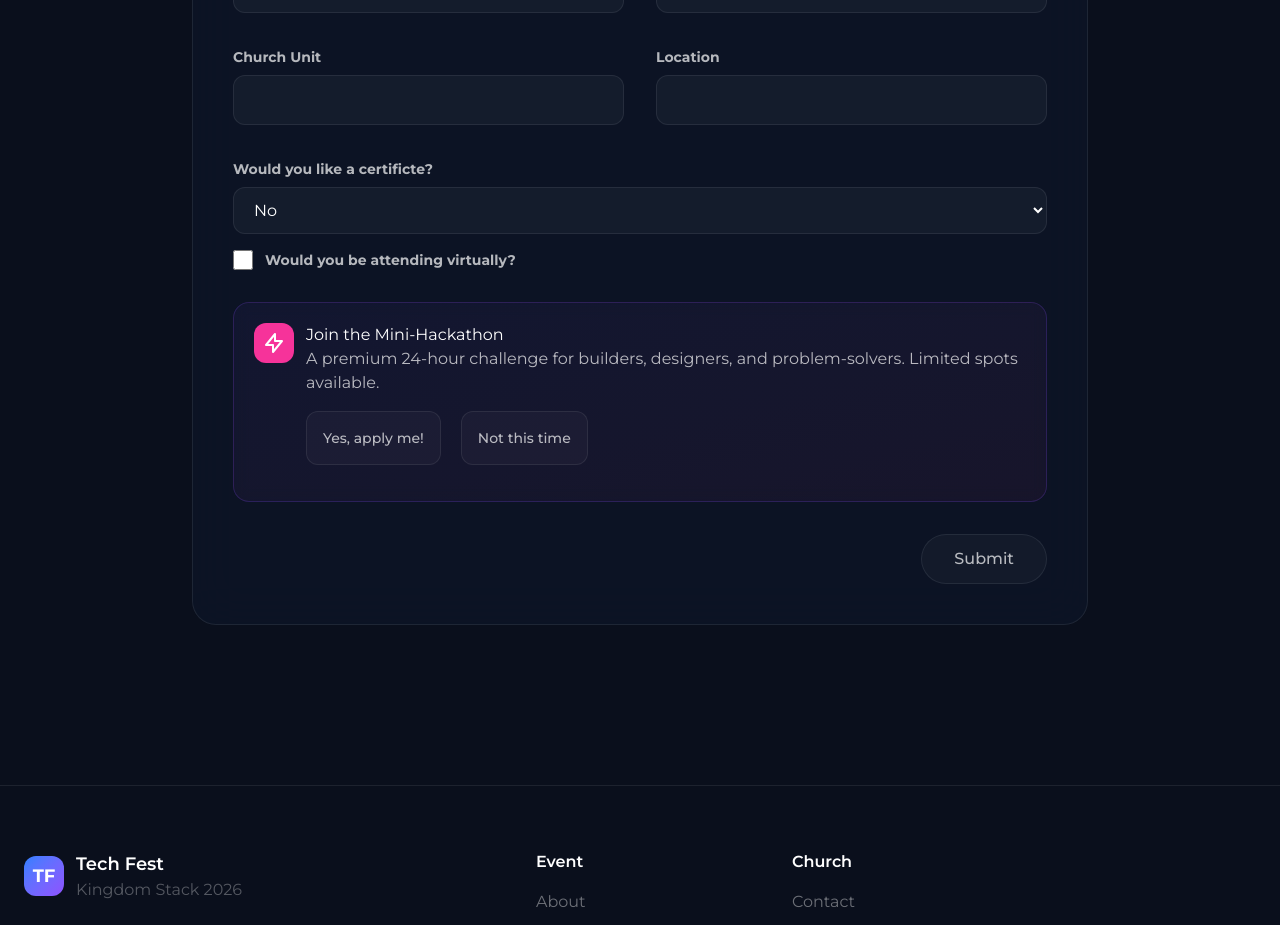
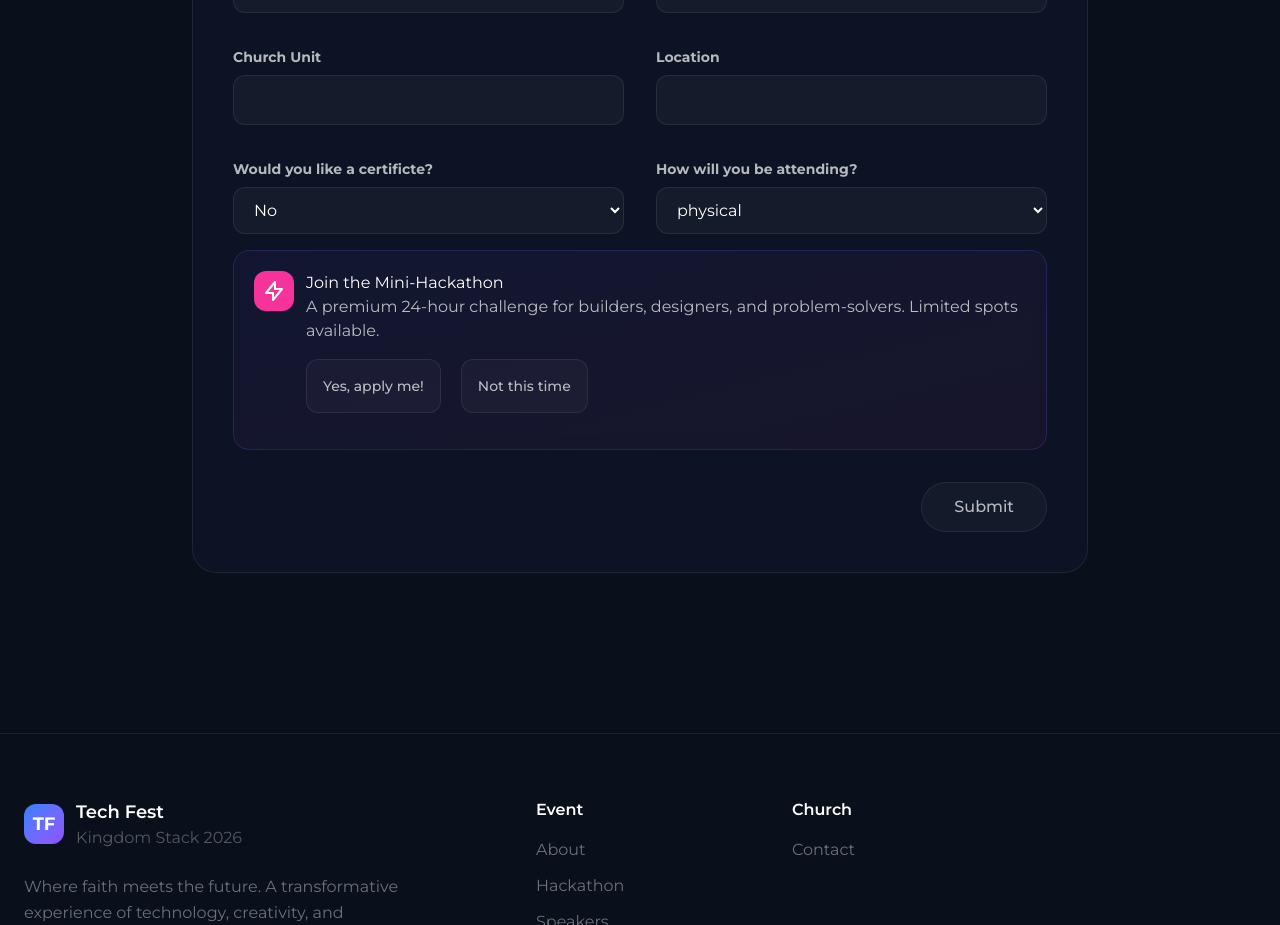
Before and after one commit to VLBC-Tech/Tech-Fest, a Next.js app: page / in a window 1280 px wide. Shown: the part 5500-6425 px from the top of the page. Built offline with nearby package versions, Linux system fonts and the light colour scheme.

Commit message:
feat: attendance mode field

```diff
--- a/app/_components/Register.tsx
+++ b/app/_components/Register.tsx
@@ -48,7 +48,9 @@ export default function Register() {
   const [unit, setUnit] = useState<string>("");
   const [location, setLocation] = useState<string>("");
   const [certificateType, setCertificateType] = useState<string>("");
-  const [attendanceType, setAttendanceType] = useState<boolean>(false);
+  const [attendanceType, setAttendanceType] = useState<"physical" | "virtual">(
+    "physical",
+  );
 
   // const [experienceLevel, setExperienceLevel] = useState<string>("");
 
@@ -79,7 +81,7 @@ export default function Register() {
         yearsOfExperience,
         webUrl,
         participationIntent,
-        attendanceType: attendanceType ? "virtual" : "physical",
+        attendanceType: attendanceType === "virtual" ? "virtual" : "physical",
         certificateType,
       }),
     onSuccess: () => {
@@ -101,7 +103,7 @@ export default function Register() {
       setParticipationIntent("");
       setStep(1);
       setCertificateType("");
-      setAttendanceType(false);
+      setAttendanceType("physical");
     },
     onError: (err) => toast.error(err.message),
   });
@@ -348,10 +350,12 @@ export default function Register() {
               </div>
             </div> */}
 
-            <div className="mt-8  ">
+            <div className="grid grid-cols-1 lg:grid-cols-2 gap-8">
+              <div className="mt-8 ">
                 <label className="text-sm font-bold text-white/70 inline-block mb-2">
                   Would you like a certificte?
                 </label>
+
                 <select
                   value={certificateType}
                   onChange={(e) => setCertificateType(e.target.value)}
@@ -369,8 +373,24 @@ export default function Register() {
                 </select>
               </div>
 
-            <div className="flex items-center gap-3 mt-4 mb-8">
-              <input
+              <div className="mt-8">
+                <label className="text-sm font-bold text-white/70 inline-block mb-2">
+                  How will you be attending?
+                </label>
+                <select
+                  value={certificateType}
+                  onChange={(e) => setCertificateType(e.target.value)}
+                  className="w-full px-4 py-3 rounded-xl bg-white/4 border text-white placeholder:text-white/20 focus:outline-none focus:ring-2 focus:ring-violet-500/50 focus:border-violet-500/50 transition-all duration-300 border-white/8 hover:border-white/20"
+                >
+                  <option className="bg-[#0a0f1c]" value="physical">
+                    physical
+                  </option>
+                  <option className="bg-[#0a0f1c]" value="virtual">
+                    online
+                  </option>
+                </select>
+              </div>
+              {/* <input
                 type="checkbox"
                 className="size-5"
                 onClick={() => setAttendanceType((s) => !s)}
@@ -378,7 +398,7 @@ export default function Register() {
               />
               <label className="text-sm font-bold text-white/70 inline-block">
                 Would you be attending virtually?
-              </label>
+              </label> */}
             </div>
 
             <div className="text-white md:flex gap-3 mt-4 relative p-5 rounded-2xl border border-violet-500/20 bg-linear-to-br from-violet-500/5 to-pink-500/5 backdrop-blur-sm">
--- a/next.config.ts
+++ b/next.config.ts
@@ -5,13 +5,13 @@ const nextConfig: NextConfig = {
     return [
       {
         source: "/api/:path*",
-        destination: "https://tech-fest-backend-1.onrender.com/api/:path*",
-        // destination: "http://localhost:3000/api/:path*",
+        // destination: "https://tech-fest-backend-1.onrender.com/api/:path*",
+        destination: "http://localhost:3000/api/:path*",
       },
     ];
   },
   images: {
-    domains: ["images.unsplash.com"],
+    domains: ["images.u/nsplash.com"],
   },
 };
 
```
Lines whose indentation alone changed are shown as unchanged.
